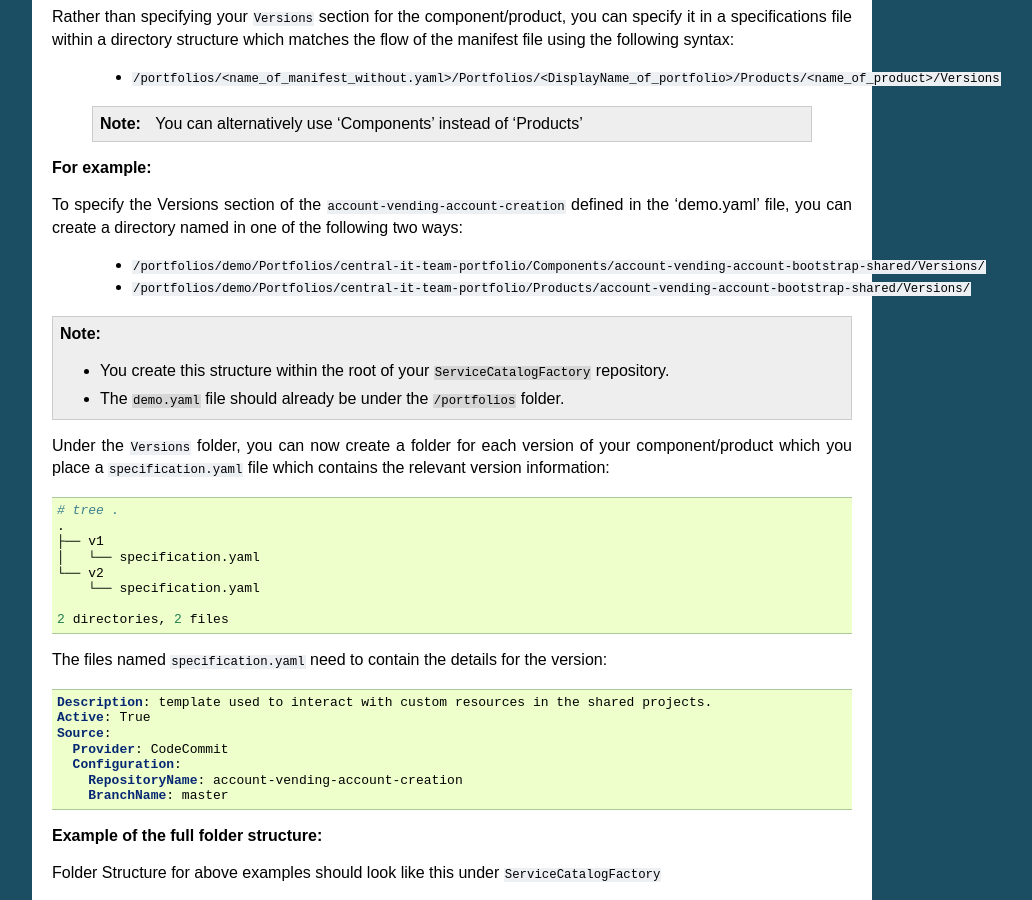
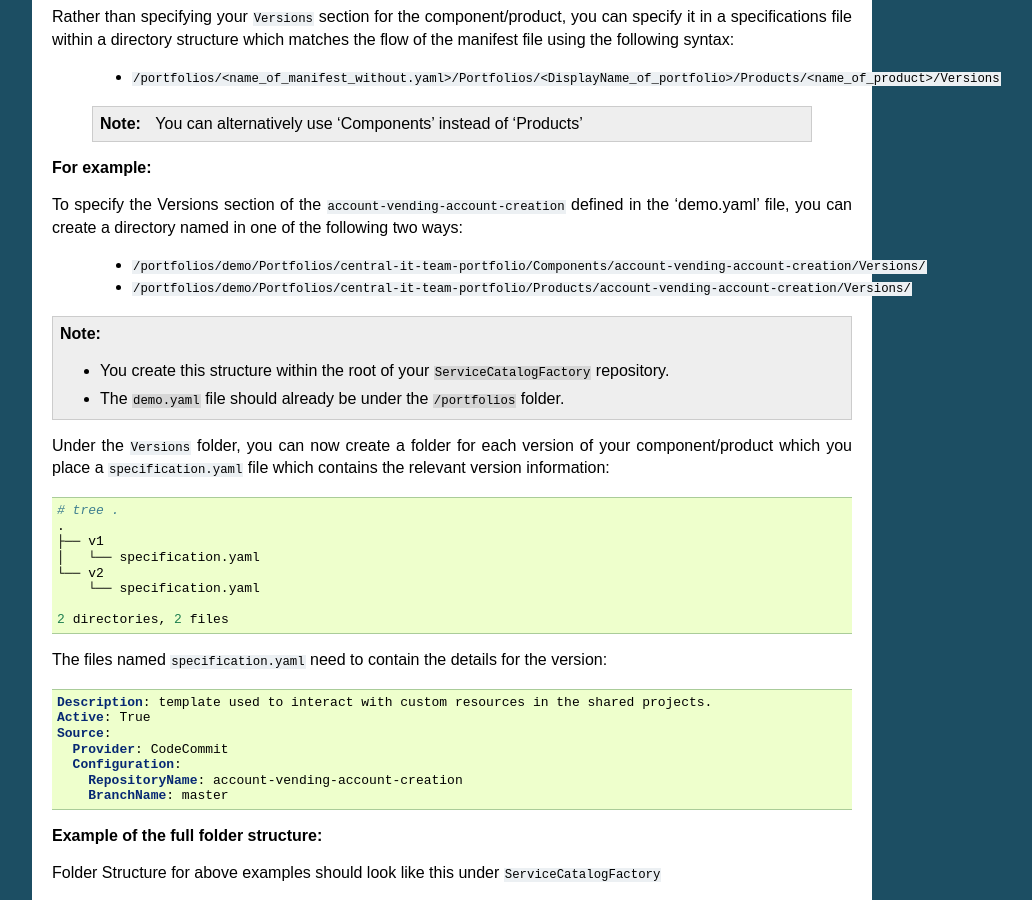
Before and after one commit to awslabs/aws-service-catalog-factory, a Sphinx documentation site: the page built from docs/source/factory/building_your_pipelines.rst, in a window 1280 px wide and 900 px high, scrolled down 5079 px. Shown: the whole window, without its empty margins (198-1230 px from the left). Built offline with Sphinx 7.4.7, drawn with Linux system fonts in a browser that asks for light colours.

Commit message:
Spotted a typo in docs - fixed

```diff
--- a/docs/source/factory/building_your_pipelines.rst
+++ b/docs/source/factory/building_your_pipelines.rst
@@ -335,8 +335,8 @@
 
 To specify the Versions section of the ``account-vending-account-creation`` defined in the 'demo.yaml' file, you can create a directory named in one of the following two ways:
 
-  - ``/portfolios/demo/Portfolios/central-it-team-portfolio/Components/account-vending-account-bootstrap-shared/Versions/``
-  - ``/portfolios/demo/Portfolios/central-it-team-portfolio/Products/account-vending-account-bootstrap-shared/Versions/``
+  - ``/portfolios/demo/Portfolios/central-it-team-portfolio/Components/account-vending-account-creation/Versions/``
+  - ``/portfolios/demo/Portfolios/central-it-team-portfolio/Products/account-vending-account-creation/Versions/``
 
 .. note::
 
```
